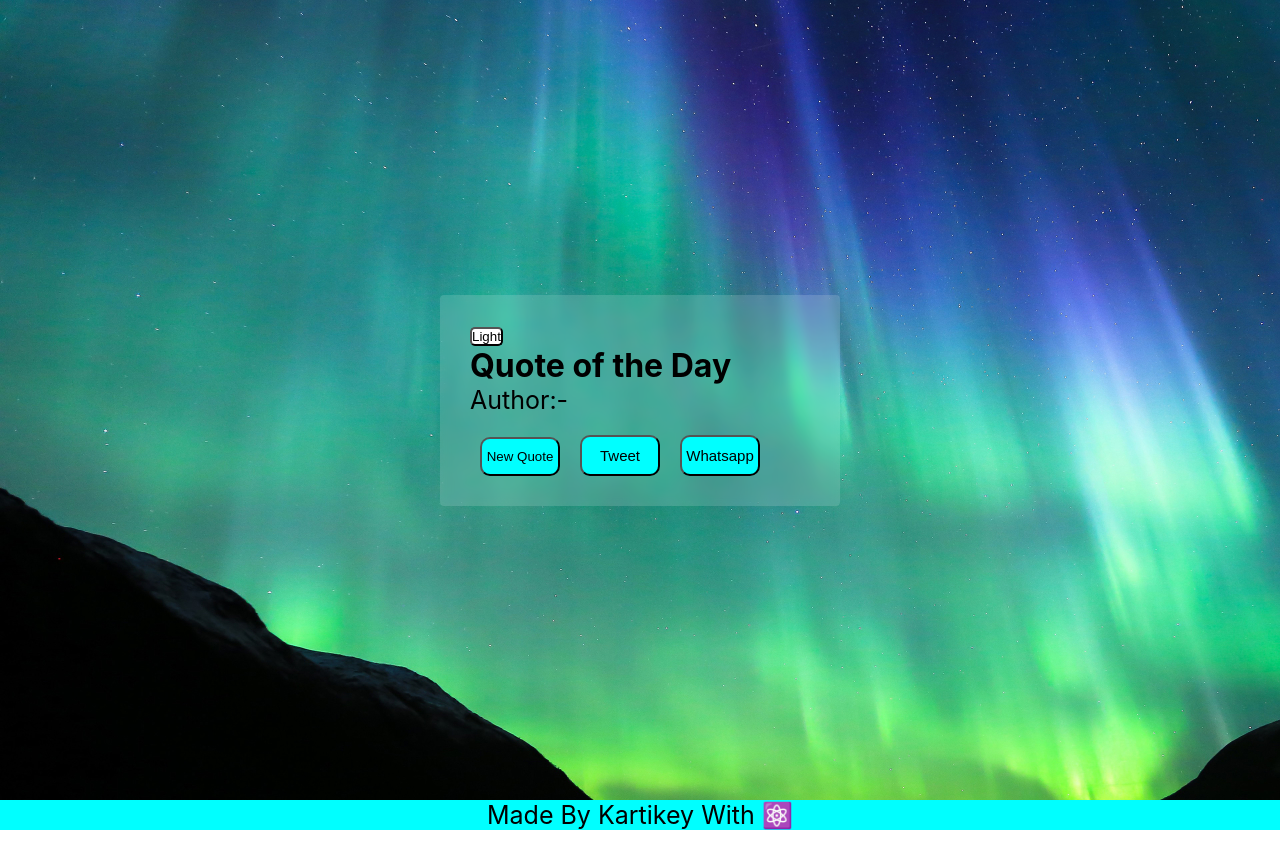
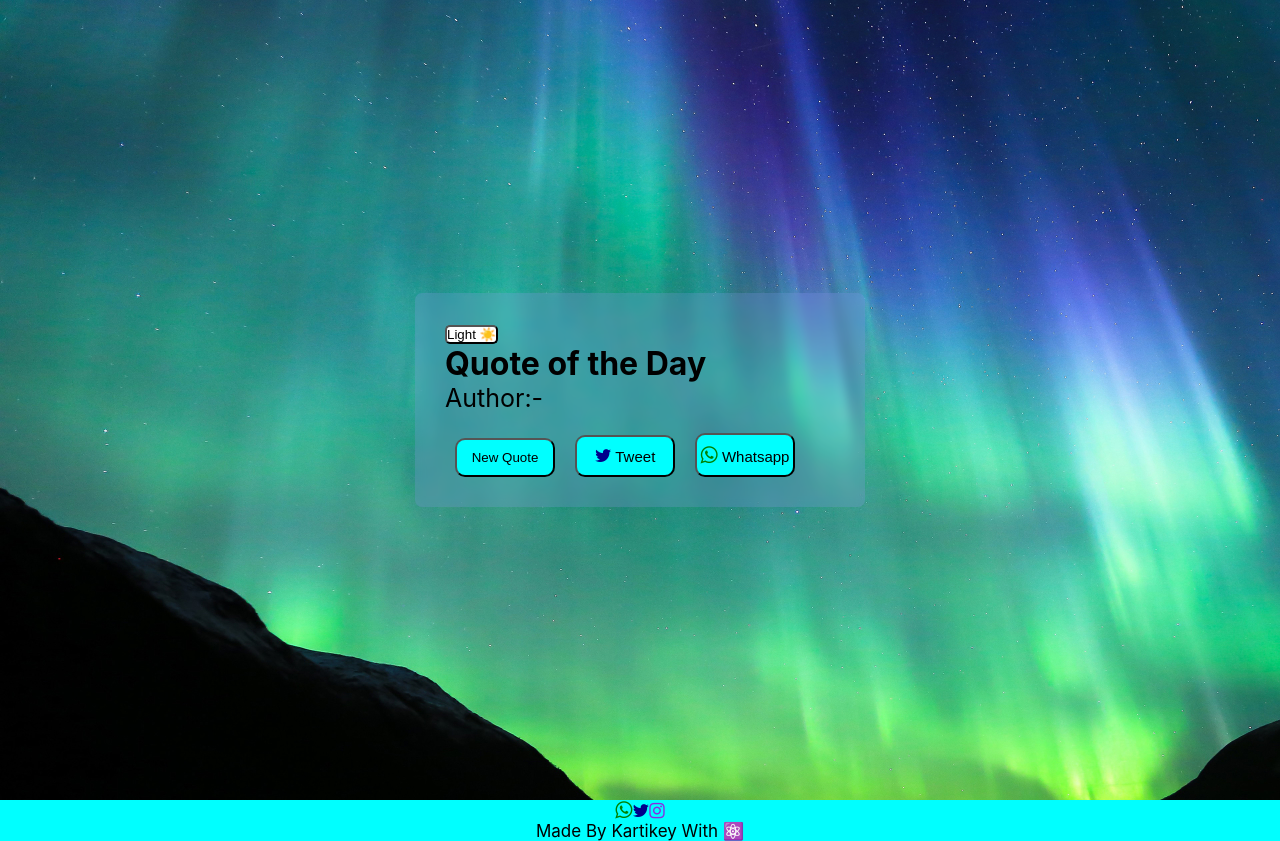
Before and after one commit to kartik-raj7/quoteio, a React (Create React App) app: page / in a window 1280 px wide. Built offline with nearby package versions, Linux system fonts and the light colour scheme; no server answers.

Commit message:
transitions

```diff
--- a/public/index.html
+++ b/public/index.html
@@ -9,12 +9,15 @@
       name="description"
       content="Web site created using create-react-app"
     />
+    <!-- <script src="https://kit.fontawesome.com/970904e7a3.js" crossorigin="anonymous"></script> -->
+    <link rel="stylesheet" href="https://cdnjs.cloudflare.com/ajax/libs/font-awesome/4.7.0/css/font-awesome.min.css">
     <link rel="apple-touch-icon" href="%PUBLIC_URL%/logo192.png" />
     <!--
       manifest.json provides metadata used when your web app is installed on a
       user's mobile device or desktop. See https://developers.google.com/web/fundamentals/web-app-manifest/
     -->
     <link rel="manifest" href="%PUBLIC_URL%/manifest.json" />
+
     <!--
       Notice the use of %PUBLIC_URL% in the tags above.
       It will be replaced with the URL of the `public` folder during the build.
--- a/src/App.css
+++ b/src/App.css
@@ -8,6 +8,7 @@
   display: flex;
   background-color: azure;
   background-image: url("images/background.jpg");
+  transition: 0.3s ease-out;
 }
 .App-dark{
   min-height: 100vh;
@@ -15,17 +16,18 @@
   background-color: lightblue;
   background-image: url("images/light.jpg");
   background-size: cover;
+  transition: 0.4s ease-in-out;
 }
 .quote{
   margin: auto;
   width: 100%;
-  max-width: 400px;
+  max-width: 450px;
   min-height: 180px;
   padding: 30px;
   /* background: transparent; */
-  background-color: #ffffff26;
+  background-color: rgba(155,155,255,0.2);
   backdrop-filter: blur(5px);
-  border-radius: 4px;
+  border-radius: 7px;
   flex-direction: column;
   justify-content: space-between;
   align-items: center;
@@ -35,7 +37,7 @@
   font-size: 14px;
 }
 p{
-  color:black;
+  color:grey;
   font-size: 25px;
 }
 .p-dark{
@@ -78,7 +80,7 @@ display: flexbox;
  background-color: aqua;
  margin-left: 10px;
  margin-right: 10px;
- width:80px;
+ width:100px;
  color:black;
  padding: 10px 0;
  cursor:pointer;
@@ -91,6 +93,18 @@ display: flexbox;
 .btn-cont{
  display: block;
 }
+.fa-whatsapp{
+color:green;
+font-size: 20px;
+}
+.fa-twitter{
+  color:darkblue;
+font-size: 18px;
+}
+.fa-instagram{
+  color:blueviolet;
+  font-size: 18px;
+}
 /* .btn-cont{
 
 } */
--- a/src/App.js
+++ b/src/App.js
@@ -25,7 +25,7 @@ const text = quote.text;
         console.log(isdark);
         setButtonText(isdark?" Light ☀️":"Dark 🌑");
   };
-  const [buttonText, setButtonText] = useState('Light');
+  const [buttonText, setButtonText] = useState(' Light ☀️');
 
  return(
   <div className={isdark ? "App-dark" : "App"}>
@@ -41,12 +41,14 @@ const text = quote.text;
     <div className='btn-cont'>
     <button className='btn'onClick={()=>getQuote()}>New Quote</button>
     <button className='btn'>
+    <i class="fa fa-twitter"></i>
     <a href={`https://twitter.com/intent/tweet?text=${quote.content}`}
-    target="_blank" >Tweet</a>
+    target="_blank" > Tweet</a>
     </button>
     <button className='btn'>
-    <a href={`https://wa.me/?text=${quote.content}`}
-    target="_blank" >Whatsapp</a>
+    <i class="fa fa-whatsapp"> </i>
+    <a href={` https://wa.me/?text=${quote.content}`}
+    target="_blank" > Whatsapp</a>
     </button>
     </div>
     </div>
--- a/src/footer.js
+++ b/src/footer.js
@@ -1,9 +1,13 @@
 import React from "react";
-
+import './index.css';
 const Footer = () => (
-  <div className="footer">
+ <div className="footer">
+    <div className="icon">
+    <i class="fa fa-whatsapp"></i>
+    <i class="fa fa-twitter"> </i>
+    <i class="fa fa-instagram"> </i>
+    </div>
     <p className="items">Made By Kartikey With ⚛️</p>
   </div>
 );
-
 export default Footer;
--- a/src/index.css
+++ b/src/index.css
@@ -14,12 +14,20 @@ code {
 .footer{
   /* margin-top: 1rem; */
   /* padding: 1rem; */
+  display: inline-block;
   text-align: center;
   background-color: aqua;
   align-items: center;
   bottom: 0;
   width: 100%;
 }
+/* .footer > div{
+  margin: 0px 6px 0px 6px;
+} */
 .items{
   color:black;
+  font-size: 17px;
 }
+.footer.icon{
+  display: inline-flexbox;
+}
```
